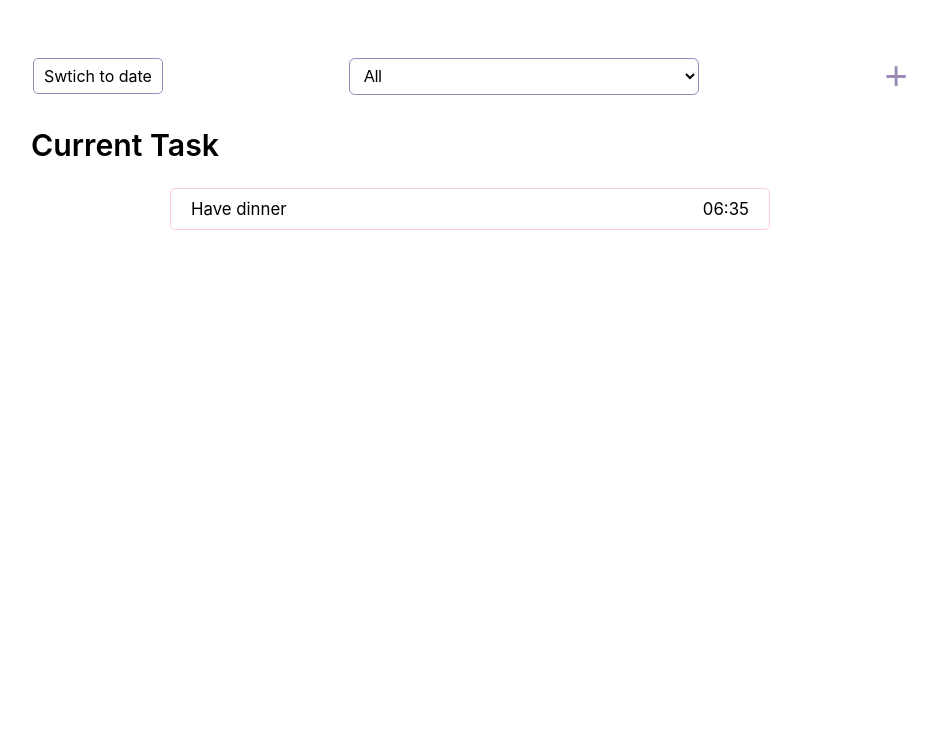
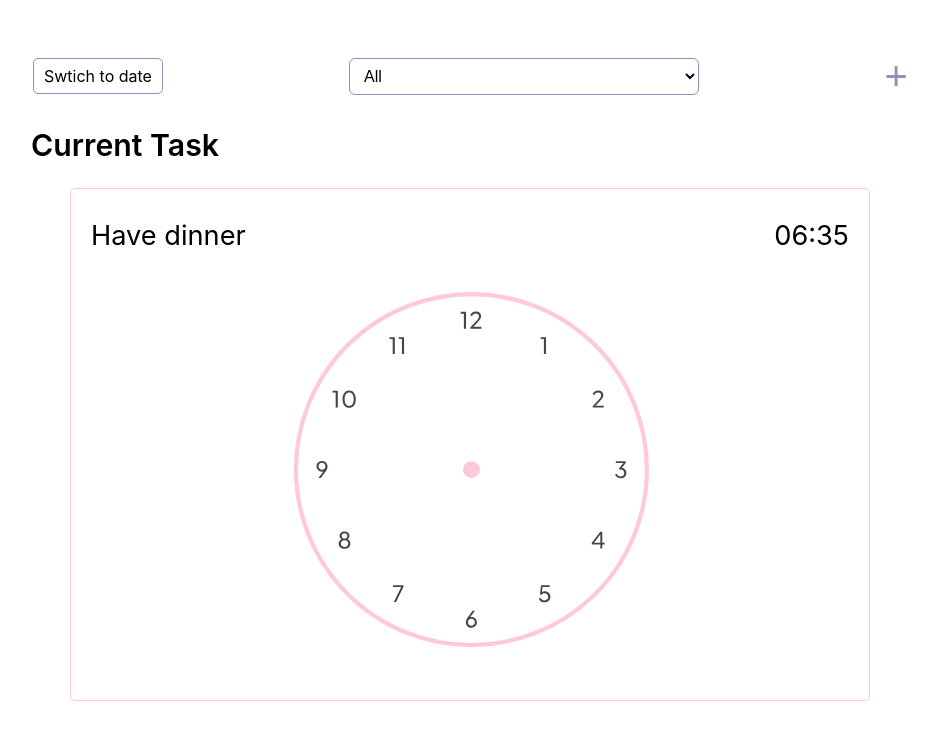
Before and after one commit to Amin-Ansari/My-to-do-list, a React (Create React App) app: page / in a window 1280 px wide. Shown: the top 740 px of the page, without its empty margins (170-1107 px from the left). Built offline with nearby package versions, Linux system fonts and the light colour scheme.

Commit message:
The clock image is added to the project

```diff
--- a/src/App.js
+++ b/src/App.js
@@ -13,6 +13,7 @@ import TaskSection from "./Components/UI/TaskSection";
 import CurrentTaskTitle from "./Components/Data/CurrentTaskTitle";
 import TaskTimer from "./Components/Data/TaskTimer";
 import TitleAndTime from "./Components/Data/TitleAndTime";
+import Clock from "./Components/Data/Clock";
 
 function App() {
   const [appMarginState, updateMarginState] = useState(false);
@@ -39,6 +40,7 @@ function App() {
           <CurrentTaskTitle />
           <TaskTimer>
             <TitleAndTime></TitleAndTime>
+            <Clock></Clock>
           </TaskTimer>
         </TaskSection>
       </AppContainer>
--- /dev/null
+++ b/src/Components/Data/Clock.css
@@ -0,0 +1,22 @@
+.image-wrapper {
+  padding: 5px 30px;
+  margin: 30px 0px;
+  display: flex;
+  justify-content: center;
+}
+.clock-image {
+  width: 100%;
+  max-width: 100%;
+  height: auto;
+}
+
+@media all and (min-width: 576px) {
+  .image-wrapper {
+    padding: 10px 60px;
+  }
+}
+@media all and (min-width: 768px) {
+  .image-wrapper {
+    padding: 10px 200px;
+  }
+}
--- /dev/null
+++ b/src/Components/Data/Clock.js
@@ -0,0 +1,10 @@
+import "./Clock.css";
+import ClockSVG from "../../images/clock-image.svg";
+const Clock = () => {
+  return (
+    <div className="image-wrapper">
+      <img src={ClockSVG} className="clock-image" />
+    </div>
+  );
+};
+export default Clock;
--- a/src/Components/Data/TaskTimer.css
+++ b/src/Components/Data/TaskTimer.css
@@ -1,7 +1,7 @@
 .timer-container {
   border: 1.8px solid #ffc8dd;
   max-width: 100%;
-  max-width: 220px;
+  max-width: 320px;
   margin: 25px auto;
   border-radius: 5px;
   display: flex;
@@ -11,11 +11,11 @@
 
 @media all and (min-width: 500px) {
   .timer-container {
-    max-width: 320px;
+    max-width: 420px;
   }
 }
 @media all and (min-width: 576px) {
   .timer-container {
-    max-width: 600px;
+    max-width: 800px;
   }
 }
--- a/src/Components/Data/TitleAndTime.css
+++ b/src/Components/Data/TitleAndTime.css
@@ -3,9 +3,10 @@
   flex-flow: row nowrap;
   justify-content: space-between;
   align-items: center;
-  font-size: 1.05rem;
+  font-size: 1.7rem;
+  padding-top: 20px;
 }
 .title-and-time-style h6 {
-  font-size: 1.05rem;
+  font-size: 1.7rem;
   font-weight: normal;
 }
--- a/src/Components/Data/TitleAndTime.js
+++ b/src/Components/Data/TitleAndTime.js
@@ -1,7 +1,6 @@
 import { useState } from "react";
 import "./TitleAndTime.css";
 import "./TitleAndTime.css";
-import { useEffect } from "react";
 
 const TitleAndTime = (props) => {
   const theTime = new Date();
```
Also changed, not shown: src/images/Clock-image.png (deleted), src/images/clock-image.svg (added).
